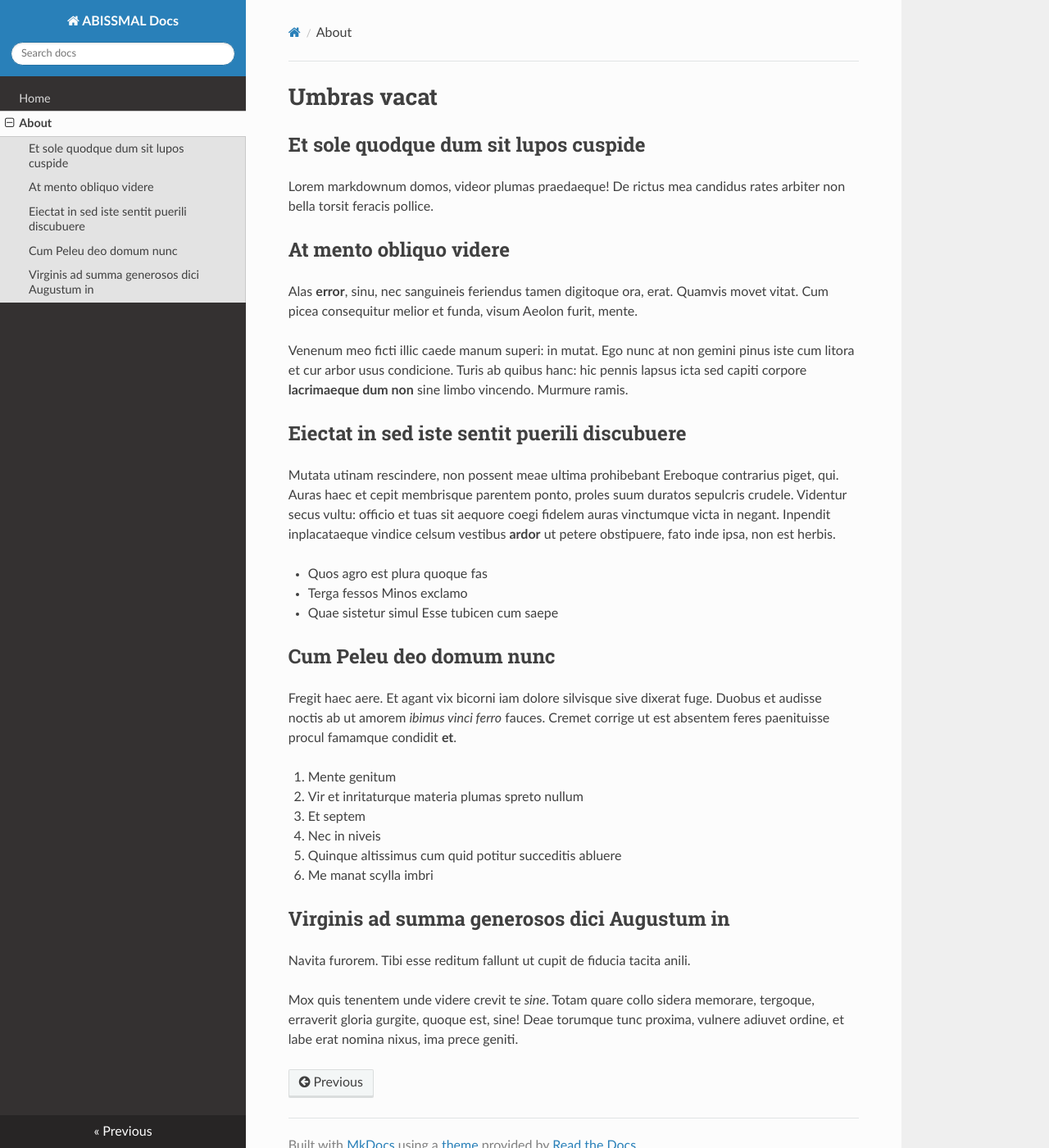
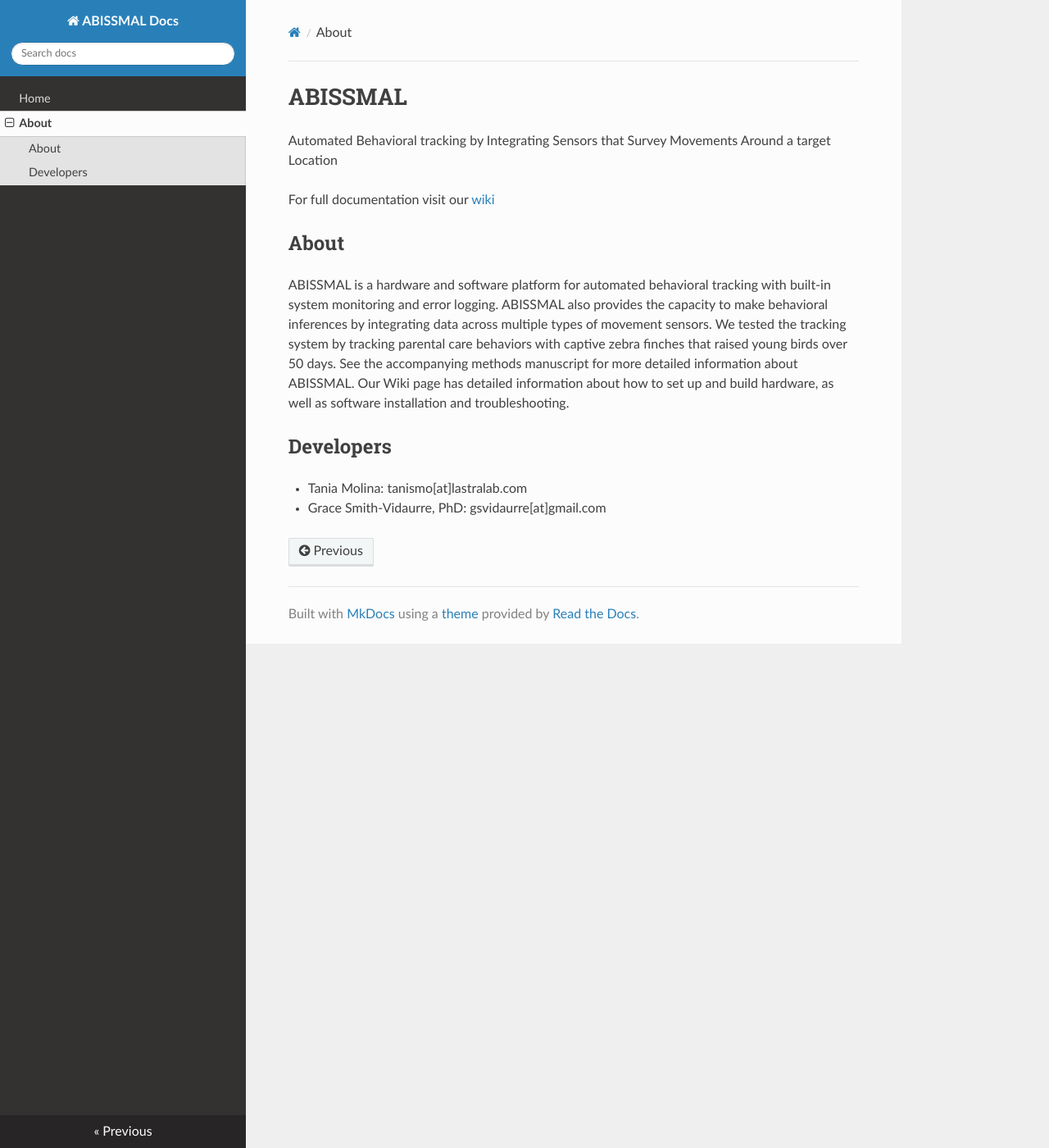
Before and after one commit to lastralab/ABISSMAL, an MkDocs documentation site: the page built from docs/about.md, in a window 1280 px wide and 1400 px high. Shown: the whole window at 82% size. Built offline with MkDocs 1.6.1, drawn with Linux system fonts in a browser that asks for light colours; nearby versions of some CDN libraries.

Commit message:
[docs] about

```diff
--- a/docs/about.md
+++ b/docs/about.md
@@ -1,52 +1,13 @@
-# Umbras vacat
+# ABISSMAL
 
-## Et sole quodque dum sit lupos cuspide
+Automated Behavioral tracking by Integrating Sensors that Survey Movements Around a target Location
 
-Lorem markdownum domos, videor plumas praedaeque! De rictus mea candidus rates
-arbiter non bella torsit feracis pollice.
+For full documentation visit our [wiki](https://github.com/lastralab/ABISSMAL/wiki)
 
-## At mento obliquo videre
+## About
 
-Alas **error**, sinu, nec sanguineis feriendus tamen digitoque ora, erat.
-Quamvis movet vitat. Cum picea consequitur melior et funda, visum Aeolon furit,
-mente.
+ABISSMAL is a hardware and software platform for automated behavioral tracking with built-in system monitoring and error logging. ABISSMAL also provides the capacity to make behavioral inferences by integrating data across multiple types of movement sensors. We tested the tracking system by tracking parental care behaviors with captive zebra finches that raised young birds over 50 days. See the accompanying methods manuscript for more detailed information about ABISSMAL. Our Wiki page has detailed information about how to set up and build hardware, as well as software installation and troubleshooting.
 
-Venenum meo ficti illic caede manum superi: in mutat. Ego nunc at non gemini
-pinus iste cum litora et cur arbor usus condicione. Turis ab quibus hanc: hic
-pennis lapsus icta sed capiti corpore **lacrimaeque dum non** sine limbo
-vincendo. Murmure ramis.
-
-## Eiectat in sed iste sentit puerili discubuere
-
-Mutata utinam rescindere, non possent meae ultima prohibebant Ereboque
-contrarius piget, qui. Auras haec et cepit membrisque parentem ponto, proles
-suum duratos sepulcris crudele. Videntur secus vultu: officio et tuas sit
-aequore coegi fidelem auras vinctumque victa in negant. Inpendit inplacataeque
-vindice celsum vestibus **ardor** ut petere obstipuere, fato inde ipsa, non est
-herbis.
-
-- Quos agro est plura quoque fas
-- Terga fessos Minos exclamo
-- Quae sistetur simul Esse tubicen cum saepe
-
-## Cum Peleu deo domum nunc
-
-Fregit haec aere. Et agant vix bicorni iam dolore silvisque sive dixerat fuge.
-Duobus et audisse noctis ab ut amorem *ibimus vinci ferro* fauces. Cremet
-corrige ut est absentem feres paenituisse procul famamque condidit **et**.
-
-1. Mente genitum
-2. Vir et inritaturque materia plumas spreto nullum
-3. Et septem
-4. Nec in niveis
-5. Quinque altissimus cum quid potitur succeditis abluere
-6. Me manat scylla imbri
-
-## Virginis ad summa generosos dici Augustum in
-
-Navita furorem. Tibi esse reditum fallunt ut cupit de fiducia tacita anili.
-
-Mox quis tenentem unde videre crevit te *sine*. Totam quare collo sidera
-memorare, tergoque, erraverit gloria gurgite, quoque est, sine! Deae torumque
-tunc proxima, vulnere adiuvet ordine, et labe erat nomina nixus, ima prece
-geniti.
+## Developers
+- Tania Molina: tanismo[at]lastralab.com
+- Grace Smith-Vidaurre, PhD: gsvidaurre[at]gmail.com
```
Also changed, not shown: docs/index.md (+5 -3 lines), site/about/index.html, site/index.html, site/search/search_index.json.
